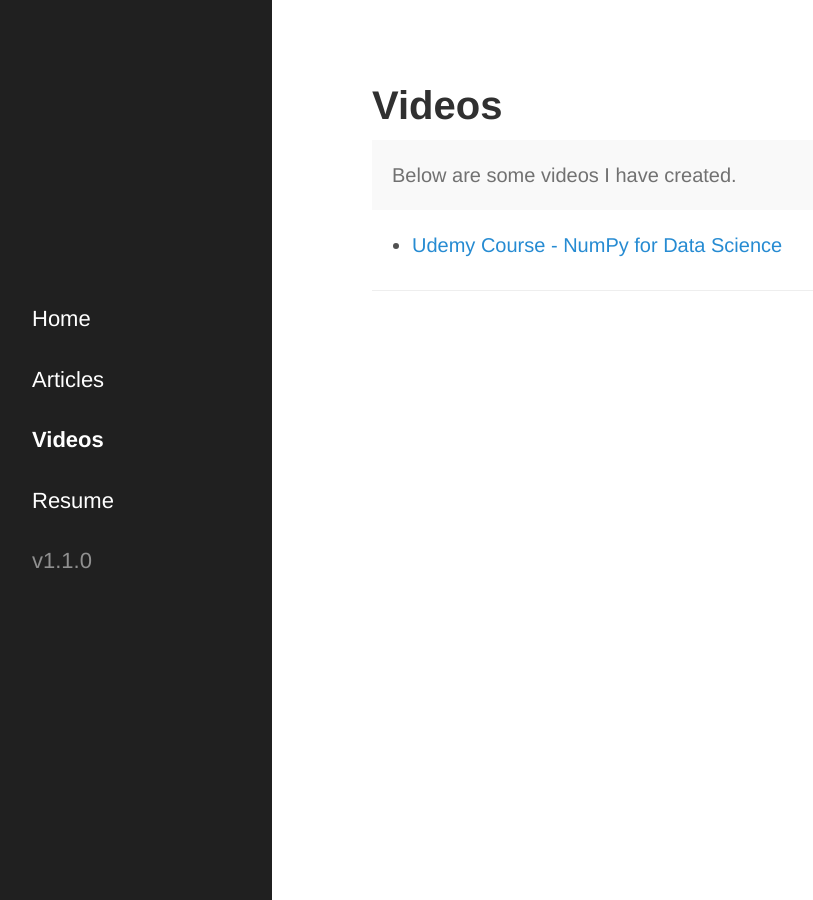
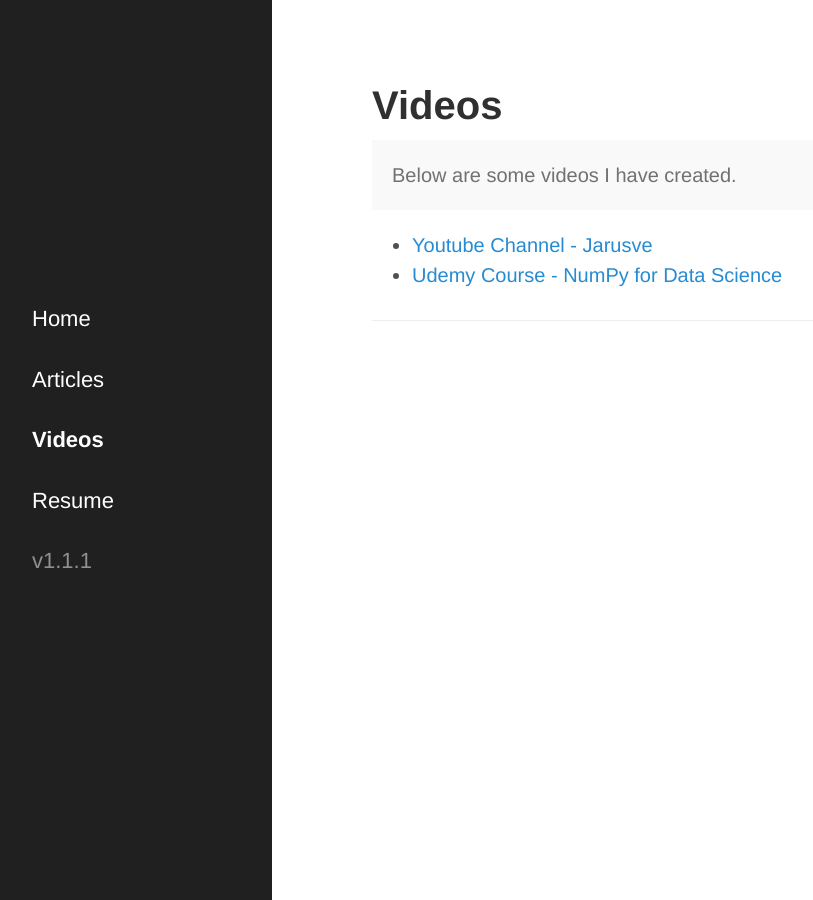
Before and after one commit to surajvm1/surajv311.github.io, a Jekyll site: the page built from videos.md, in a window 1280 px wide. Shown: the whole page, without its empty margins (8-821 px from the left). Built offline with Jekyll 4.4.1, drawn with Linux system fonts in a browser that asks for light colours; some web fonts are replaced.

Commit message:
added new changes

```diff
--- a/_config.yml
+++ b/_config.yml
@@ -19,7 +19,7 @@ author:
 paginate:         5
 
 # Custom vars
-version:          1.1.0
+version:          1.1.1
 
 github:
   repo:           https://github.com/Surajv311/surajv311.github.io
--- a/videos.md
+++ b/videos.md
@@ -8,11 +8,11 @@ title: Videos
 </p>
 
 <ul>
-    <!-- <li>
+    <li>
         <a href="https://www.youtube.com/@jarusve" target="_blank">
         Youtube Channel - Jarusve
         </a>
-    </li> -->
+    </li>
     <li>
         <a href="https://www.udemy.com/course/numpyfords/" target="_blank">
         Udemy Course - NumPy for Data Science
```
